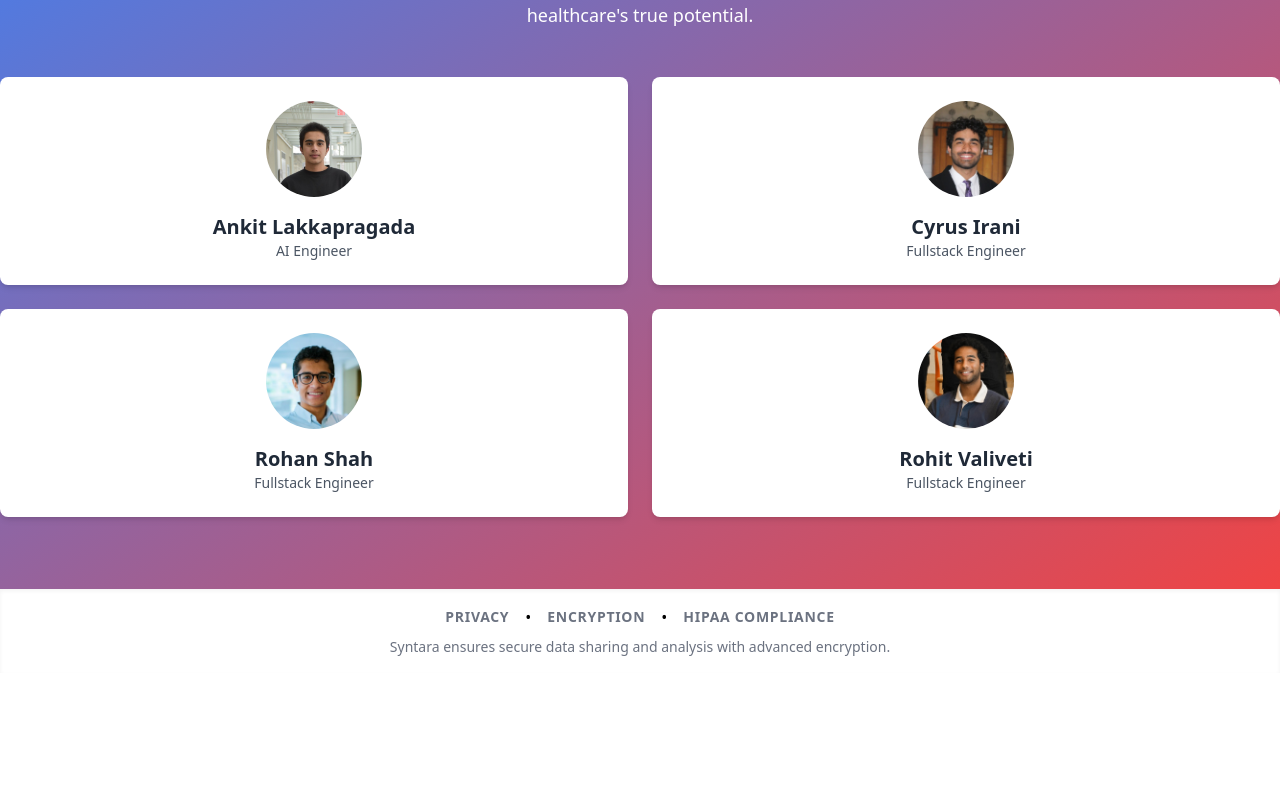
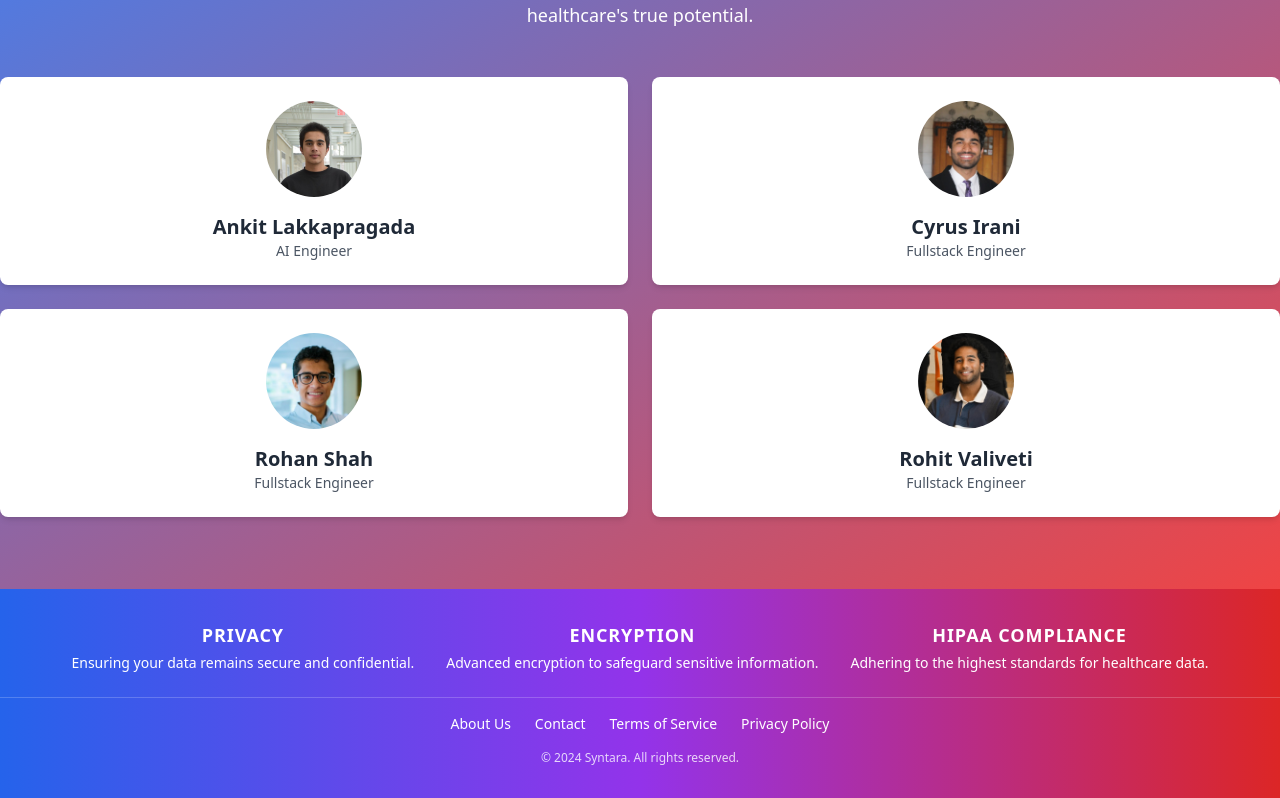
Before and after one commit to cyrus14/syntara, a React (Create React App) app in the folder client/: page / in a window 1280 px wide. Shown: the part 1011-1809 px from the top of the page. Before the commit the page ends 1684 px from the top, so only its background shows below. Built offline with nearby package versions, Linux system fonts and the light colour scheme; no server answers.

Commit message:
footer style

```diff
--- a/client/src/components/Footer.js
+++ b/client/src/components/Footer.js
@@ -2,24 +2,69 @@ import React from "react";
 
 function Footer() {
   return (
-    <footer className="bg-white py-4 shadow-inner">
+    <footer className="bg-gradient-to-r from-blue-600 via-purple-600 to-red-600 text-white py-8">
       <div className="container mx-auto text-center">
-        <div className="flex justify-center items-center space-x-4">
-          <span className="text-sm font-semibold text-gray-500 uppercase tracking-wider">
-            Privacy
-          </span>
-          <span className="mx-2">•</span>
-          <span className="text-sm font-semibold text-gray-500 uppercase tracking-wider">
-            Encryption
-          </span>
-          <span className="mx-2">•</span>
-          <span className="text-sm font-semibold text-gray-500 uppercase tracking-wider">
-            HIPAA Compliance
-          </span>
+        {/* Middle Section: Features */}
+        <div className="flex flex-col sm:flex-row justify-center items-center space-y-4 sm:space-y-0 sm:space-x-8 mb-6">
+          <div className="text-center">
+            <h3 className="text-lg font-semibold uppercase tracking-wider">
+              Privacy
+            </h3>
+            <p className="text-sm mt-1">
+              Ensuring your data remains secure and confidential.
+            </p>
+          </div>
+          <div className="text-center">
+            <h3 className="text-lg font-semibold uppercase tracking-wider">
+              Encryption
+            </h3>
+            <p className="text-sm mt-1">
+              Advanced encryption to safeguard sensitive information.
+            </p>
+          </div>
+          <div className="text-center">
+            <h3 className="text-lg font-semibold uppercase tracking-wider">
+              HIPAA Compliance
+            </h3>
+            <p className="text-sm mt-1">
+              Adhering to the highest standards for healthcare data.
+            </p>
+          </div>
         </div>
-        <p className="text-sm text-gray-500 mt-2">
-          Syntara ensures secure data sharing and analysis with advanced
-          encryption.
+
+        {/* Bottom Section: Links */}
+        <div className="mt-6 border-t border-white/20 pt-4">
+          <div className="flex justify-center space-x-6">
+            <a
+              href="#"
+              className="text-sm text-white hover:underline transition duration-300"
+            >
+              About Us
+            </a>
+            <a
+              href="#"
+              className="text-sm text-white hover:underline transition duration-300"
+            >
+              Contact
+            </a>
+            <a
+              href="#"
+              className="text-sm text-white hover:underline transition duration-300"
+            >
+              Terms of Service
+            </a>
+            <a
+              href="#"
+              className="text-sm text-white hover:underline transition duration-300"
+            >
+              Privacy Policy
+            </a>
+          </div>
+        </div>
+
+        {/* Copyright */}
+        <p className="text-xs mt-4 text-white/80">
+          © {new Date().getFullYear()} Syntara. All rights reserved.
         </p>
       </div>
     </footer>
```
